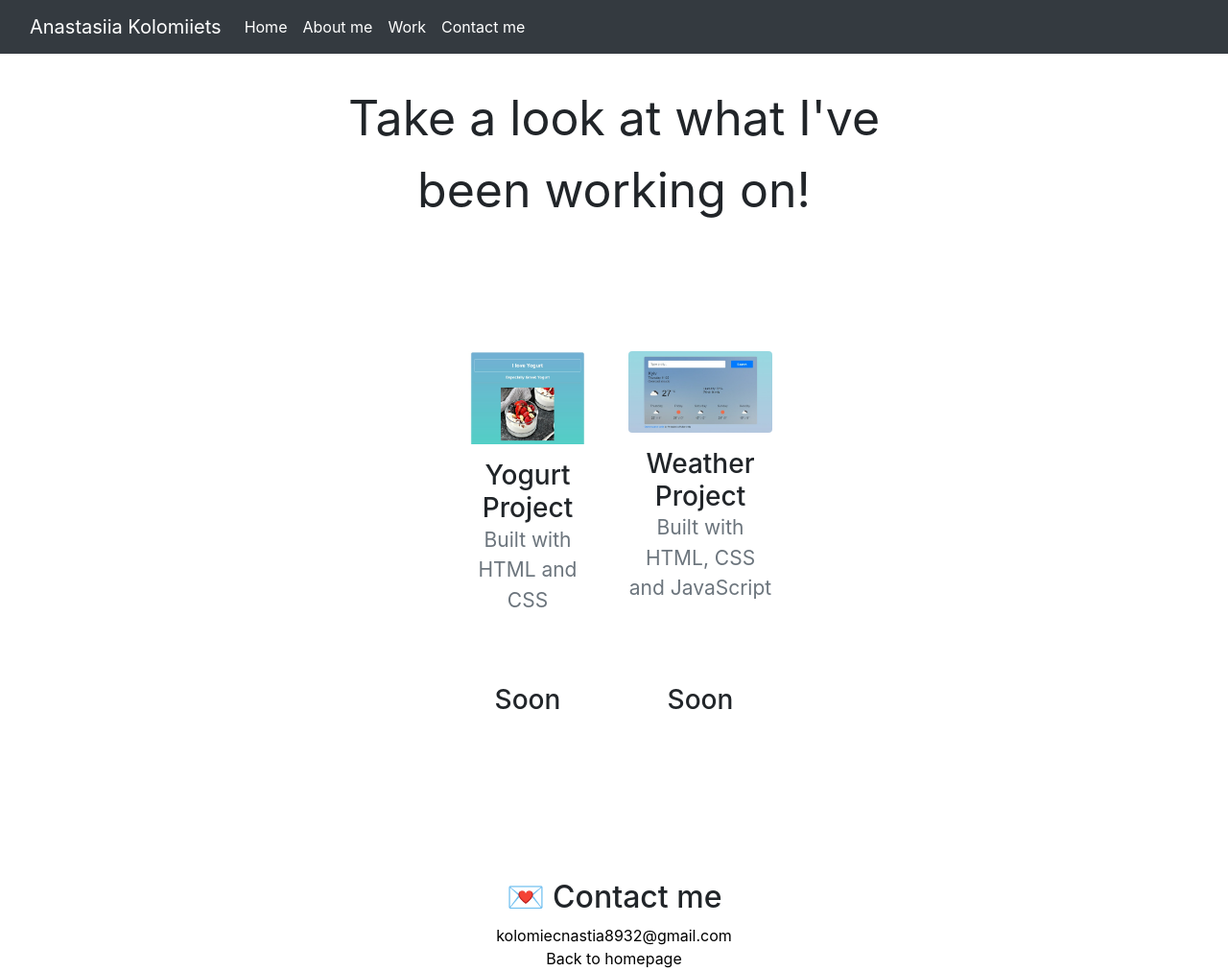
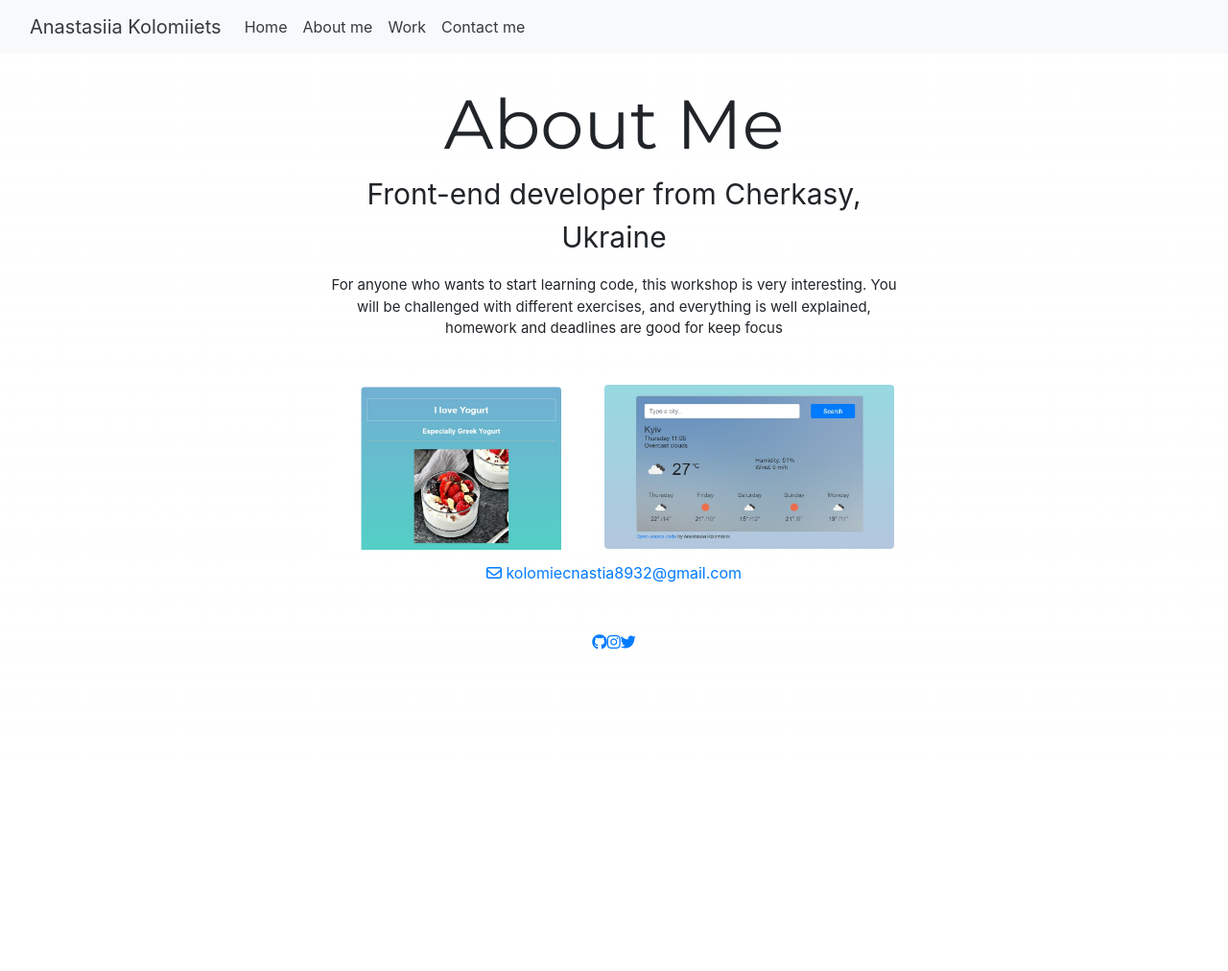
Before and after one commit to ksstassy/Portfolio-site, a plain HTML site: page work.html in a window 1280 px wide. Shown: the whole page at 96% size. After the commit the page ends 800 px from the top, so only its background shows below. Drawn offline with nearby package versions, Linux system fonts and the light colour scheme.

Commit message:
Update work.html

```diff
--- a/work.html
+++ b/work.html
@@ -24,11 +24,12 @@
       integrity="sha384-MrcW6ZMFYlzcLA8Nl+NtUVF0sA7MsXsP1UyJoMp4YLEuNSfAP+JcXn/tWtIaxVXM"
       crossorigin="anonymous"
     ></script>
+    <script src="https://kit.fontawesome.com/ba8b4bbb31.js" crossorigin="anonymous"></script>
   </head>
   <body>
-    <nav class="navbar navbar-expand-lg  navbar-light bg-dark">
+    <nav class="d-flex navbar navbar-expand-lg  navbar-light bg-light">
       <div class="container-fluid">
-          <a class="navbar-brand text-white" title="name" href="index.html">Anastasiia Kolomiiets</a>
+          <a class="navbar-brand text-dark" title="name" href="index.html">Anastasiia Kolomiiets</a>
         <button
           class="navbar-toggler"
           type="button"
@@ -44,24 +45,24 @@
           <ul class="navbar-nav text-white">
             <li class="nav-item text-white">
               <a
-                class="nav-link active text-white"
+                class="nav-link active text-dark"
                 aria-current="page"
                 href="index.html" title="home"
                 >Home</a
               >
             </li>
             <li class="nav-item">
-              <a title="about" class="nav-link text-white" href="aboutme.html"
+              <a title="about" class="nav-link text-dark" href="aboutme.html"
                 >About me</a
               >
             </li>
             <li class="nav-item">
-              <a title="contact" class="nav-link text-white" href="work.html"
+              <a title="contact" class="nav-link text-dark" href="work.html"
                 >Work</a
               >
             </li>
             <li class="nav-item">
-              <a title="contact" class="nav-link text-white" href="contact.html"
+              <a title="contact" class="nav-link text-dark" href="contact.html"
                 >Contact me</a
               >
             </li>
@@ -70,59 +71,51 @@
       </div>
     </nav>
 
-
+<div class="hero">
 
     <div class="container2">
-
-      <p class="text3">Take a look at what I've been working on!</p>
+      <h1 class="info">About Me</h1>
+      <p class="text2">Front-end developer from Cherkasy, Ukraine</p>
       <div class="paragraphs">
-
+        <p class="par">
+          For anyone who wants to start learning code, this workshop is very interesting. You will be challenged with different exercises, and everything is well explained, homework and deadlines are good for keep focus
+        </p>
       </div>
 
-      <div class="content-container container" >
-        <div class="content">
-          <div class="row" >
-            <div class="col-md-6 mb-4">
-              <img src="img/yogurt1.jpg" class="img-fluid mb-3 rounded" alt="">
-              <h3 class="text-center m-0">Yogurt Project</h3>
-              <p class="text-center text-muted">Built with HTML and CSS</p>
-            </div>
-            <div class="col-md-6 mb-4" >
-              <img src="img/weather.png" class="img-fluid mb-3 rounded" alt="">
-              <h3 class="text-center m-0">Weather Project</h3>
-              <p class="text-center text-muted">
-                Built with HTML, CSS and JavaScript
-              </p>
-            </div>
-            <div class="col-md-6 mb-4" >
-              <img src="img/load.png" class="img-fluid mb-3 rounded" alt="">
-              <h3 class="text-center m-0">Soon</h3>
-              <p class="text-center text-muted">
+      <br>
 
-              </p>
-            </div>
-            <div class="col-md-6 mb-4" >
-              <img src="img/load.png"  class="img-fluid mb-3 rounded" alt="">
-              <h3 class="text-center m-0">Soon</h3>
-              <p class="text-center text-muted">
+      <div class="d-flex flex-row bd-highlight">
+        <div class="p-2 bd-highlight">
+          <img src="img/yogurt1.jpg" title="img yogurt app" class="img rounded" />
+        </div>
 
-              </p>
-            </div>
-          </div>
+        <div class="p-2 bd-highlight">
+          <img src="img/weather.png" title="img weather app" class="img rounded" />
         </div>
       </div>
 
+      <br>
 
+    </div>
+      <footer>
 
-      <div id="contact">
-        <h2>💌 Contact me</h2>
-        <a href="mailto:kolomiecnastia8932@gmail.com" title="email" class="email">
-          kolomiecnastia8932@gmail.com
-        </a>
-      </div>
-      <a href="index.html" title="home" class="homepage">Back to homepage</a>
+        <div class="d-flex justify-content-center mb-5" bis_skin_checked="1">
 
+            <a class="email-link" href="mailto:kolomiecnastia8932@gmail.com"><i class="fa fa-envelope-o" aria-hidden="true"></i>  kolomiecnastia8932@gmail.com </a>
 
+        </div>
+        <div class="social-links d-flex justify-content-center" bis_skin_checked="1">
+          <a href="https://github.com/kstasy" target="_blank">
+            <i class="fab fa-github" aria-hidden="true"></i>
+          </a>
+          <a href="https://www.instagram.com/kolomiietsas/" target="_blank">
+            <i class="fab fa-instagram" aria-hidden="true"></i>
+          </a>
+          <a href="https://twitter.com/kolomiietsas" target="_blank">
+            <i class="fab fa-twitter" aria-hidden="true"></i>
+          </a>
+        </div>
+      </footer>
 
   </body>
 </html>
```
